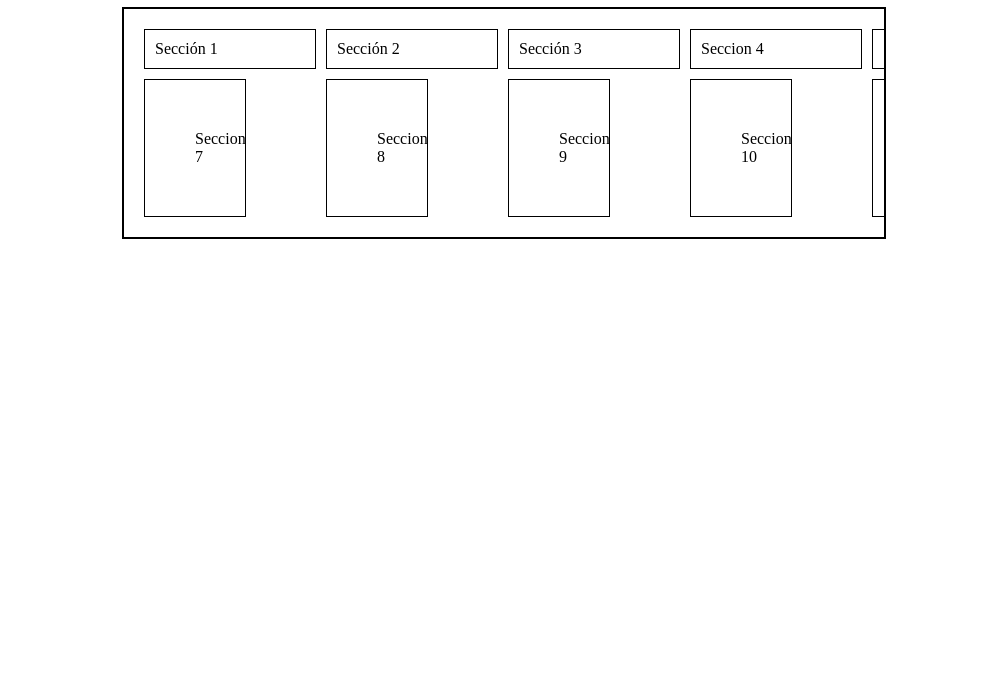
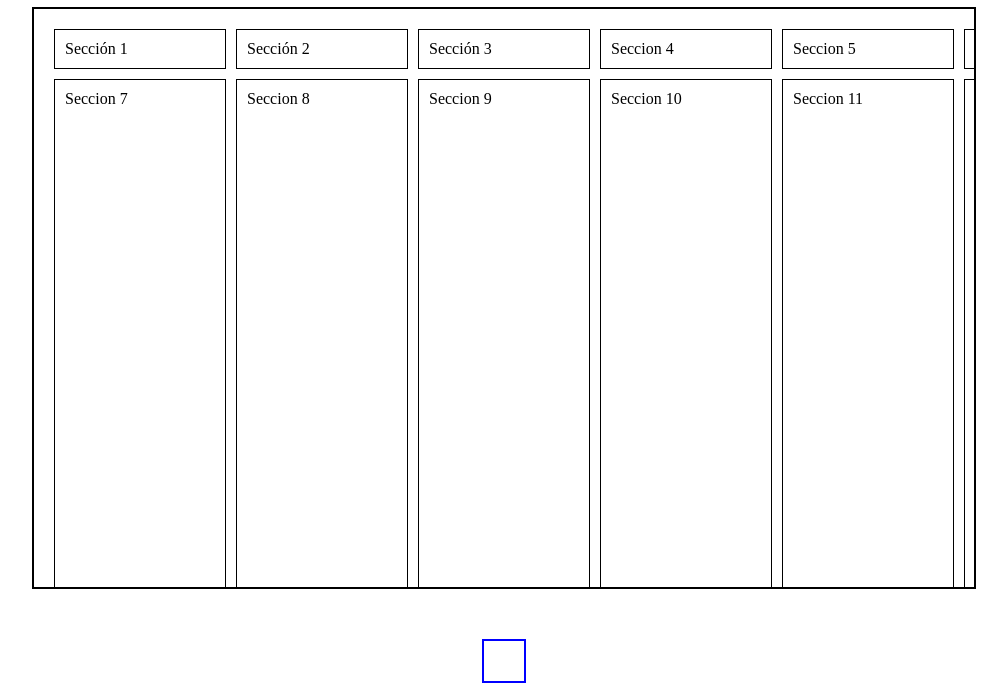
Before and after one commit to Danni-HB/The-self-sandwich, a plain HTML site: page base.html in a window 1280 px wide. Shown: the part 117-800 px from the top of the page, without its empty margins (136-1143 px from the left). Drawn offline with Linux system fonts and the light colour scheme.

Commit message:
modified

```diff
--- a/base.html
+++ b/base.html
@@ -24,24 +24,34 @@
       gap: 10px;
       border: 2px solid #000;
       padding: 20px;
-      max-height: 500vh;
-      max-width: 90vh;
+      max-height: 1000px;
+      max-width: 900px;
       overflow-y: auto;
       overflow-x: auto;
+    }
+    .contenedor2 {
+      border: 2px solid #00f;
+      padding: 20px;
+      margin-top: 50px;
+      max-width: 90vh;
+      max-height: 500vh;
+      overflow-y: auto;
+
     }
 
     .seccion {
       border: 1px solid #000;
       padding: 10px;
       box-sizing: content-box;
-      width: 150px; /* Fijé el ancho de .seccion */
+      width: 150px;
     }
 
     .rectangle {
       border: 1px solid #000;
-      padding: 50px;
-      width: 100px;
-      box-sizing: border-box;
+      padding: 10px;
+      width: 150px;
+      height: 500px;
+      box-sizing: content-box;
     }
   </style>
 </head>
@@ -65,5 +75,8 @@
     <div class="rectangle">Seccion 12</div>
   </div>
 
+  <div class="contenedor2">
+
+  </div>
 </body>
 </html>
```
